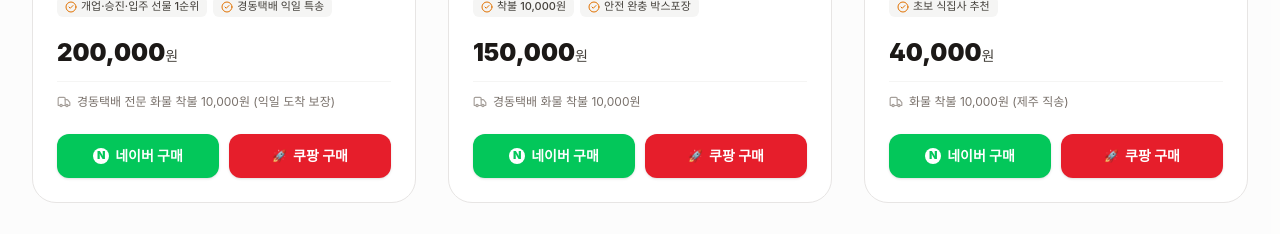
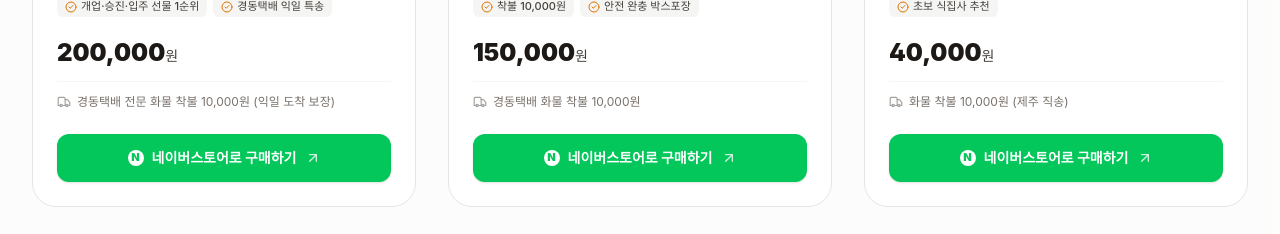
Before and after one commit to kcs5540/goldennang, a Next.js app: page /citrus in a window 1280 px wide. Shown: the part 880-1114 px from the top of the page. Built offline with nearby package versions, Linux system fonts and the light colour scheme; no server answers; grey boxes are pictures that could not be loaded.

Commit message:
feat: implement smart conditional buttons (dual Naver+Coupang only for Coupang products, full-width Naver for others)

```diff
--- a/src/app/citrus/page.tsx
+++ b/src/app/citrus/page.tsx
@@ -115,27 +115,44 @@ export default function CitrusPage() {
                   </div>
                 </div>
 
-                <div className="p-6 pt-0 grid grid-cols-2 gap-2.5">
+                {/* Bottom Actions - Smart Channel */}
+                <div className="p-6 pt-0">
+                  {product.coupangUrl ? (
+                    <div className="grid grid-cols-2 gap-2.5">
                       <a
                         href={product.storeUrl || BRAND_INFO.links.smartstore}
                         target="_blank"
                         rel="noopener noreferrer"
                         className="py-3 px-2 sm:px-3 rounded-xl bg-[#03C75A] hover:bg-[#02b150] text-white font-bold text-xs sm:text-sm flex items-center justify-center gap-1.5 shadow-sm hover:shadow transition-all transform hover:-translate-y-0.5 text-center"
-                    title="네이버 스마트스토어에서 구매"
+                        title="네이버 스마트스토어에서 구매하기"
                       >
                         <span className="w-4 h-4 rounded-full bg-white text-[#03C75A] text-[11px] font-black flex items-center justify-center leading-none shrink-0">N</span>
                         <span className="truncate">네이버 구매</span>
                       </a>
                       <a
-                    href={product.coupangUrl || BRAND_INFO.links.coupang}
+                        href={product.coupangUrl}
                         target="_blank"
                         rel="noopener noreferrer"
                         className="py-3 px-2 sm:px-3 rounded-xl bg-[#E61E2B] hover:bg-[#c91823] text-white font-bold text-xs sm:text-sm flex items-center justify-center gap-1.5 shadow-sm hover:shadow transition-all transform hover:-translate-y-0.5 text-center"
-                    title="쿠팡 망고마을 황금낭 매장에서 구매"
+                        title="쿠팡 해당 상품 바로구매"
                       >
                         <span className="text-xs shrink-0">🚀</span>
-                    <span className="truncate">쿠팡 구매</span>
+                        <span className="truncate">쿠팡 바로구매</span>
                       </a>
+                    </div>
+                  ) : (
+                    <a
+                      href={product.storeUrl || BRAND_INFO.links.smartstore}
+                      target="_blank"
+                      rel="noopener noreferrer"
+                      className="w-full py-3.5 px-4 rounded-xl bg-[#03C75A] hover:bg-[#02b150] text-white font-bold text-sm flex items-center justify-center gap-2 shadow-sm hover:shadow transition-all transform hover:-translate-y-0.5 text-center"
+                      title="네이버 스마트스토어에서 구매하기"
+                    >
+                      <span className="w-4 h-4 rounded-full bg-white text-[#03C75A] text-[11px] font-black flex items-center justify-center leading-none shrink-0">N</span>
+                      <span>네이버스토어로 구매하기</span>
+                      <ArrowUpRight className="w-4 h-4 opacity-80" />
+                    </a>
+                  )}
                 </div>
               </div>
             ))}
--- a/src/app/fresh-fruit/page.tsx
+++ b/src/app/fresh-fruit/page.tsx
@@ -115,27 +115,44 @@ export default function FreshFruitPage() {
                   </div>
                 </div>
 
-                <div className="p-6 pt-0 grid grid-cols-2 gap-2.5">
+                {/* Bottom Actions - Smart Channel */}
+                <div className="p-6 pt-0">
+                  {product.coupangUrl ? (
+                    <div className="grid grid-cols-2 gap-2.5">
                       <a
                         href={product.storeUrl || BRAND_INFO.links.smartstore}
                         target="_blank"
                         rel="noopener noreferrer"
                         className="py-3 px-2 sm:px-3 rounded-xl bg-[#03C75A] hover:bg-[#02b150] text-white font-bold text-xs sm:text-sm flex items-center justify-center gap-1.5 shadow-sm hover:shadow transition-all transform hover:-translate-y-0.5 text-center"
-                    title="네이버 스마트스토어에서 구매"
+                        title="네이버 스마트스토어에서 구매하기"
                       >
                         <span className="w-4 h-4 rounded-full bg-white text-[#03C75A] text-[11px] font-black flex items-center justify-center leading-none shrink-0">N</span>
                         <span className="truncate">네이버 구매</span>
                       </a>
                       <a
-                    href={product.coupangUrl || BRAND_INFO.links.coupang}
+                        href={product.coupangUrl}
                         target="_blank"
                         rel="noopener noreferrer"
                         className="py-3 px-2 sm:px-3 rounded-xl bg-[#E61E2B] hover:bg-[#c91823] text-white font-bold text-xs sm:text-sm flex items-center justify-center gap-1.5 shadow-sm hover:shadow transition-all transform hover:-translate-y-0.5 text-center"
-                    title="쿠팡 망고마을 황금낭 매장에서 구매"
+                        title="쿠팡 해당 상품 바로구매"
                       >
                         <span className="text-xs shrink-0">🚀</span>
-                    <span className="truncate">쿠팡 구매</span>
+                        <span className="truncate">쿠팡 바로구매</span>
                       </a>
+                    </div>
+                  ) : (
+                    <a
+                      href={product.storeUrl || BRAND_INFO.links.smartstore}
+                      target="_blank"
+                      rel="noopener noreferrer"
+                      className="w-full py-3.5 px-4 rounded-xl bg-[#03C75A] hover:bg-[#02b150] text-white font-bold text-sm flex items-center justify-center gap-2 shadow-sm hover:shadow transition-all transform hover:-translate-y-0.5 text-center"
+                      title="네이버 스마트스토어에서 구매하기"
+                    >
+                      <span className="w-4 h-4 rounded-full bg-white text-[#03C75A] text-[11px] font-black flex items-center justify-center leading-none shrink-0">N</span>
+                      <span>네이버스토어로 구매하기</span>
+                      <ArrowUpRight className="w-4 h-4 opacity-80" />
+                    </a>
+                  )}
                 </div>
               </div>
             ))}
--- a/src/app/mango-tree/page.tsx
+++ b/src/app/mango-tree/page.tsx
@@ -115,27 +115,44 @@ export default function MangoTreePage() {
                   </div>
                 </div>
 
-                <div className="p-6 pt-0 grid grid-cols-2 gap-2.5">
+                {/* Bottom Actions - Smart Channel */}
+                <div className="p-6 pt-0">
+                  {product.coupangUrl ? (
+                    <div className="grid grid-cols-2 gap-2.5">
                       <a
                         href={product.storeUrl || BRAND_INFO.links.smartstore}
                         target="_blank"
                         rel="noopener noreferrer"
                         className="py-3 px-2 sm:px-3 rounded-xl bg-[#03C75A] hover:bg-[#02b150] text-white font-bold text-xs sm:text-sm flex items-center justify-center gap-1.5 shadow-sm hover:shadow transition-all transform hover:-translate-y-0.5 text-center"
-                    title="네이버 스마트스토어에서 구매"
+                        title="네이버 스마트스토어에서 구매하기"
                       >
                         <span className="w-4 h-4 rounded-full bg-white text-[#03C75A] text-[11px] font-black flex items-center justify-center leading-none shrink-0">N</span>
                         <span className="truncate">네이버 구매</span>
                       </a>
                       <a
-                    href={product.coupangUrl || BRAND_INFO.links.coupang}
+                        href={product.coupangUrl}
                         target="_blank"
                         rel="noopener noreferrer"
                         className="py-3 px-2 sm:px-3 rounded-xl bg-[#E61E2B] hover:bg-[#c91823] text-white font-bold text-xs sm:text-sm flex items-center justify-center gap-1.5 shadow-sm hover:shadow transition-all transform hover:-translate-y-0.5 text-center"
-                    title="쿠팡 망고마을 황금낭 매장에서 구매"
+                        title="쿠팡 해당 상품 바로구매"
                       >
                         <span className="text-xs shrink-0">🚀</span>
-                    <span className="truncate">쿠팡 구매</span>
+                        <span className="truncate">쿠팡 바로구매</span>
                       </a>
+                    </div>
+                  ) : (
+                    <a
+                      href={product.storeUrl || BRAND_INFO.links.smartstore}
+                      target="_blank"
+                      rel="noopener noreferrer"
+                      className="w-full py-3.5 px-4 rounded-xl bg-[#03C75A] hover:bg-[#02b150] text-white font-bold text-sm flex items-center justify-center gap-2 shadow-sm hover:shadow transition-all transform hover:-translate-y-0.5 text-center"
+                      title="네이버 스마트스토어에서 구매하기"
+                    >
+                      <span className="w-4 h-4 rounded-full bg-white text-[#03C75A] text-[11px] font-black flex items-center justify-center leading-none shrink-0">N</span>
+                      <span>네이버스토어로 구매하기</span>
+                      <ArrowUpRight className="w-4 h-4 opacity-80" />
+                    </a>
+                  )}
                 </div>
               </div>
             ))}
--- a/src/app/products/page.tsx
+++ b/src/app/products/page.tsx
@@ -162,27 +162,44 @@ export default function ProductsPage() {
                   </div>
                 </div>
 
-                <div className="p-6 pt-0 grid grid-cols-2 gap-2.5">
+                {/* Bottom Actions - Smart Channel */}
+                <div className="p-6 pt-0">
+                  {product.coupangUrl ? (
+                    <div className="grid grid-cols-2 gap-2.5">
                       <a
                         href={product.storeUrl || BRAND_INFO.links.smartstore}
                         target="_blank"
                         rel="noopener noreferrer"
                         className="py-3 px-2 sm:px-3 rounded-xl bg-[#03C75A] hover:bg-[#02b150] text-white font-bold text-xs sm:text-sm flex items-center justify-center gap-1.5 shadow-sm hover:shadow transition-all transform hover:-translate-y-0.5 text-center"
-                    title="네이버 스마트스토어에서 구매"
+                        title="네이버 스마트스토어에서 구매하기"
                       >
                         <span className="w-4 h-4 rounded-full bg-white text-[#03C75A] text-[11px] font-black flex items-center justify-center leading-none shrink-0">N</span>
                         <span className="truncate">네이버 구매</span>
                       </a>
                       <a
-                    href={product.coupangUrl || BRAND_INFO.links.coupang}
+                        href={product.coupangUrl}
                         target="_blank"
                         rel="noopener noreferrer"
                         className="py-3 px-2 sm:px-3 rounded-xl bg-[#E61E2B] hover:bg-[#c91823] text-white font-bold text-xs sm:text-sm flex items-center justify-center gap-1.5 shadow-sm hover:shadow transition-all transform hover:-translate-y-0.5 text-center"
-                    title="쿠팡 망고마을 황금낭 매장에서 구매"
+                        title="쿠팡 해당 상품 바로구매"
                       >
                         <span className="text-xs shrink-0">🚀</span>
-                    <span className="truncate">쿠팡 구매</span>
+                        <span className="truncate">쿠팡 바로구매</span>
                       </a>
+                    </div>
+                  ) : (
+                    <a
+                      href={product.storeUrl || BRAND_INFO.links.smartstore}
+                      target="_blank"
+                      rel="noopener noreferrer"
+                      className="w-full py-3.5 px-4 rounded-xl bg-[#03C75A] hover:bg-[#02b150] text-white font-bold text-sm flex items-center justify-center gap-2 shadow-sm hover:shadow transition-all transform hover:-translate-y-0.5 text-center"
+                      title="네이버 스마트스토어에서 구매하기"
+                    >
+                      <span className="w-4 h-4 rounded-full bg-white text-[#03C75A] text-[11px] font-black flex items-center justify-center leading-none shrink-0">N</span>
+                      <span>네이버스토어로 구매하기</span>
+                      <ArrowUpRight className="w-4 h-4 opacity-80" />
+                    </a>
+                  )}
                 </div>
               </div>
             ))}
--- a/src/components/ProductShowcase.tsx
+++ b/src/components/ProductShowcase.tsx
@@ -151,8 +151,10 @@ export default function ProductShowcase({ onSelectProduct, onOpenInquiryModal }:
                 </div>
               </div>
 
-              {/* Bottom Actions - Dual Channel (Naver & Coupang) */}
-              <div className="p-6 pt-0 grid grid-cols-2 gap-2.5">
+              {/* Bottom Actions - Smart Channel (Dual if Coupang available, Full-width if Naver only) */}
+              <div className="p-6 pt-0">
+                {product.coupangUrl ? (
+                  <div className="grid grid-cols-2 gap-2.5">
                     <a
                       href={product.storeUrl || BRAND_INFO.links.smartstore}
                       target="_blank"
@@ -164,15 +166,29 @@ export default function ProductShowcase({ onSelectProduct, onOpenInquiryModal }:
                       <span className="truncate">네이버 구매</span>
                     </a>
                     <a
-                  href={product.coupangUrl || BRAND_INFO.links.coupang}
+                      href={product.coupangUrl}
                       target="_blank"
                       rel="noopener noreferrer"
                       className="py-3 px-2 sm:px-3 rounded-xl bg-[#E61E2B] hover:bg-[#c91823] text-white font-bold text-xs sm:text-sm flex items-center justify-center gap-1.5 shadow-sm hover:shadow transition-all transform hover:-translate-y-0.5 text-center"
-                  title="쿠팡 망고마을 황금낭 매장에서 구매하기"
+                      title="쿠팡 해당 상품 바로구매"
                     >
                       <span className="text-xs shrink-0">🚀</span>
-                  <span className="truncate">쿠팡 구매</span>
+                      <span className="truncate">쿠팡 바로구매</span>
                     </a>
+                  </div>
+                ) : (
+                  <a
+                    href={product.storeUrl || BRAND_INFO.links.smartstore}
+                    target="_blank"
+                    rel="noopener noreferrer"
+                    className="w-full py-3.5 px-4 rounded-xl bg-[#03C75A] hover:bg-[#02b150] text-white font-bold text-sm flex items-center justify-center gap-2 shadow-sm hover:shadow transition-all transform hover:-translate-y-0.5 text-center"
+                    title="네이버 스마트스토어에서 구매하기"
+                  >
+                    <span className="w-4 h-4 rounded-full bg-white text-[#03C75A] text-[11px] font-black flex items-center justify-center leading-none shrink-0">N</span>
+                    <span>네이버스토어로 구매하기</span>
+                    <ArrowUpRight className="w-4 h-4 opacity-80" />
+                  </a>
+                )}
               </div>
             </div>
           ))}
--- a/src/data/index.ts
+++ b/src/data/index.ts
@@ -79,6 +79,7 @@ export const PRODUCTS: Product[] = [
     imageUrl: 'https://shop-phinf.pstatic.net/20260226_227/17720721409760sjQK_JPEG/40731575743602400_1731650058.jpg',
     deliveryInfo: '전국 무료배송 (제주 산지직송)',
     storeUrl: 'https://smartstore.naver.com/goldennang/products/10958477928',
+    coupangUrl: 'https://www.coupang.com/vp/products/7684534428',
   },
   {
     id: '6969133507',
```
Lines whose indentation alone changed are shown as unchanged.
